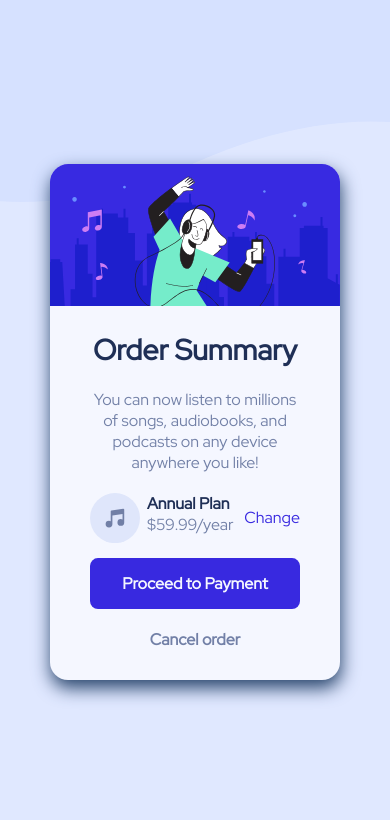
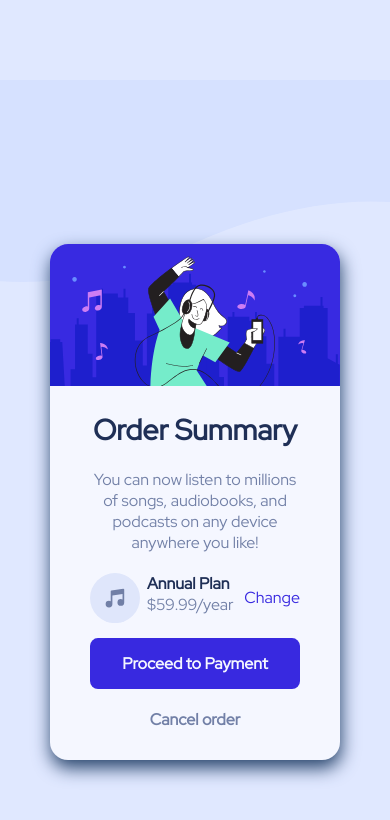
Before and after one commit to Mahad410/order, a plain HTML site: page index.html in a window 390 px wide. Drawn offline with Linux system fonts and the light colour scheme.

Commit message:
Order Summary card using css html for front-end mentor

```diff
--- a/style.css
+++ b/style.css
@@ -10,12 +10,22 @@ body {
         height: auto;
     }
 
+    .mbl_wave {
+        display: none;
+    }
+
+    main {
+        position: relative;
+        width: 100%;
+        height: 100vh;
+    }
+
     .container {
-    display: block;
         position: absolute;
         top: 50%;
         left: 50%;
         transform: translate(-50%, -50%);
+        display: block;
         width: 300px;
         background: #f5f7ff;
         -webkit-box-shadow: 1px 8px 18px 0px #26436b;
@@ -23,16 +33,12 @@ body {
         border-radius: 18px;
         box-sizing: border-box;
         font-family: 'Red Hat Display', sans-serif;
-    overflow-y: hidden;
+        overflow: hidden;
     }
 
     .image img {
         object-fit: contain;
         image-rendering: crisp-edges;
-}
-
-.image {
-    position: relative;
     }
 
     .intro {
@@ -113,14 +119,6 @@ a:hover {
         transition: 300ms ease-in-out;
     }
 
-.mbl_wave {
-    display: none;
-}
-
-.waves {
-    position: relative;
-}
-
     @media screen and (max-width:475px) {
         .mbl_wave {
             display: block;
@@ -131,4 +129,7 @@ a:hover {
         .container {
             width: 290px;
         }
+        main {
+            padding: 80px 0;
         }
+    }
```
Also changed, not shown: index.html (+1 -0 lines). Lines whose indentation alone changed are shown as unchanged.
